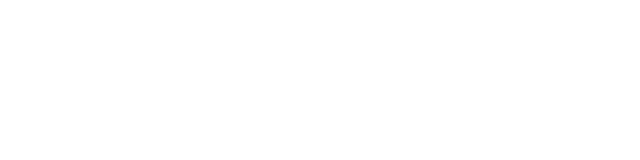
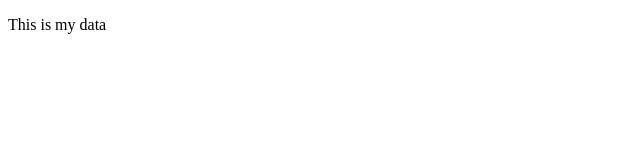
Before and after one commit to rudra012/ng6-tutorial, an Angular app: page / in a window 1280 px wide. Shown: the top 160 px of the page, without its empty margins (0-640 px from the left). Built offline with nearby package versions, Linux system fonts and the light colour scheme.

Commit message:
Create service to load data in HTML

```diff
--- a/src/app/app.component.ts
+++ b/src/app/app.component.ts
@@ -1,12 +1,24 @@
 import { Component } from '@angular/core';
+import { DataService } from './data.service';
 
 @Component({
   selector: 'app-root',
   // templateUrl: './app.component.html',
   template: `
+  <p>{{ someProperty }}</p>
   `,
   styles: [`
   `]
 })
 export class AppComponent {
+  constructor(private dataService: DataService){
+
+  }
+
+  someProperty:string = '';
+
+  ngOnInit() {
+      console.log(this.dataService.cars);
+      this.someProperty = this.dataService.myData();
+  }
 }
--- a/src/app/app.module.ts
+++ b/src/app/app.module.ts
@@ -4,6 +4,7 @@
 import { AppComponent } from './app.component';
 import { MyComponentComponent } from './my-component/my-component.component';
 import { BasicStyleComponent } from './basic-style/basic-style.component';
+import { DataService } from './data.service';
 
 @NgModule({
   declarations: [
@@ -14,7 +15,7 @@
   imports: [
     BrowserModule
   ],
-  providers: [],
+  providers: [DataService],
   bootstrap: [AppComponent]
 })
 export class AppModule { }
--- /dev/null
+++ b/src/app/data.service.ts
@@ -0,0 +1,17 @@
+import { Injectable } from '@angular/core';
+
+@Injectable({
+  providedIn: 'root'
+})
+export class DataService {
+
+  constructor() { }
+
+  cars = [
+    'LAMBORGHINI', 'MINI-COOPER', 'AUDI', 'BMW', "JAGUAR"
+  ];
+
+  myData() {
+    return "This is my data";
+  }
+}
```
Also changed, not shown: 2 other files (tests, documents, lock files or other folders).
